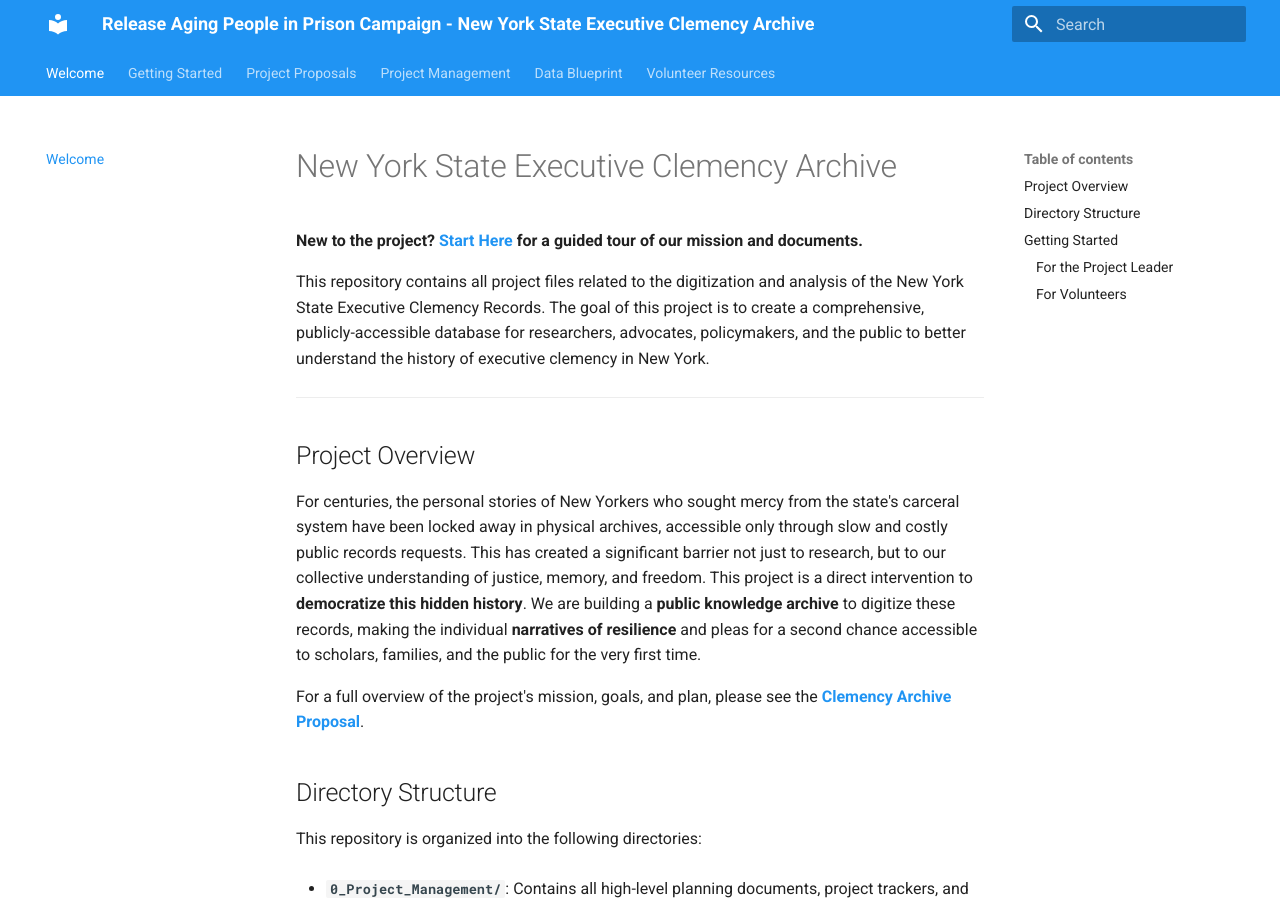
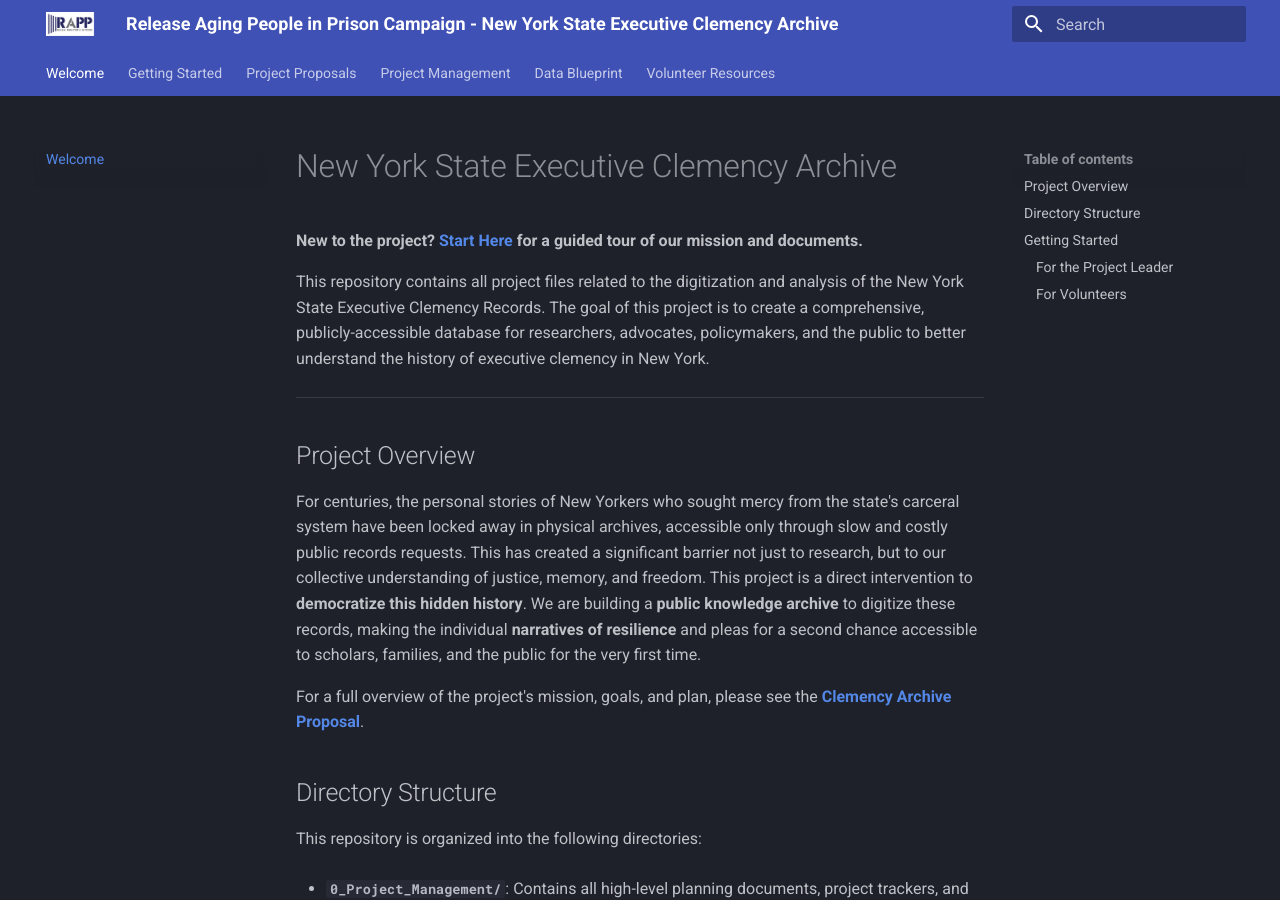
Before and after one commit to Prophet60191/clemency-archive, an MkDocs documentation site: the page built from docs/index.md, in a window 1280 px wide and 900 px high. Built offline with MkDocs 1.6.1 and Material for MkDocs 9.7.7, drawn with Linux system fonts in a browser that asks for light colours.

Commit message:
Add RAPP logo and apply official brand color scheme

```diff
--- a/mkdocs.yml
+++ b/mkdocs.yml
@@ -7,13 +7,11 @@ theme:
     - navigation.tabs
     - navigation.sections
     - navigation.top
+  logo: assets/logo.png
   palette:
-    - scheme: default
-      primary: blue
-      accent: indigo
     - scheme: slate
-      primary: blue
-      accent: indigo
+      primary: indigo
+      accent: grey
 
 nav:
   - 'Welcome': 'index.md'
```
Also changed, not shown: docs/assets/logo.png (added), 2 other files.
